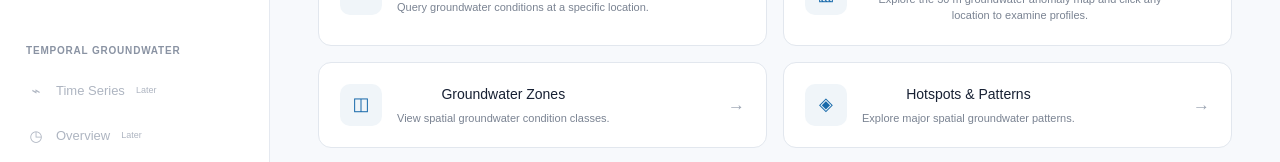
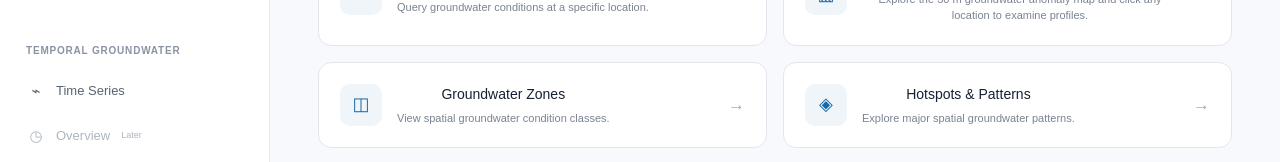
Before and after one commit to DemisoDaba/ai4groundwater-tracker, a Next.js app: page /kulfogw in a window 1280 px wide. Shown: the part 366-528 px from the top of the page. Built offline with nearby package versions, Linux system fonts and the light colour scheme.

Commit message:
Enable time-series button and remove comments
Removed comment block for temporal time-series module and updated button to be active.

```diff
--- a/app/kulfogw/page.tsx
+++ b/app/kulfogw/page.tsx
@@ -1202,33 +1202,12 @@ export default function KulfoGWPage() {
               TEMPORAL GROUNDWATER
             </div>
 
-            {/*
-              TEMPORAL TIME-SERIES MODULE — TEMPORARILY DISABLED
-
-              Original link preserved for later reactivation:
-
-              <button
-                className="nav-item"
-                onClick={() => router.push("/gwtimeseries")}
-              >
-                <span>⌁</span>
-                Time Series
-              </button>
-
-              To reactivate later:
-              1. Remove this comment block.
-              2. Comment out or remove the disabled "Time Series — Later" button below.
-            */}
-
             <button
-              className="nav-item disabled"
-              disabled
-              aria-disabled="true"
-              title="Time-series analysis will be available later"
+              className="nav-item"
+              onClick={() => router.push("/gwtimeseries")}
             >
               <span>⌁</span>
               Time Series
-              <small>Later</small>
             </button>
 
             <button
```
